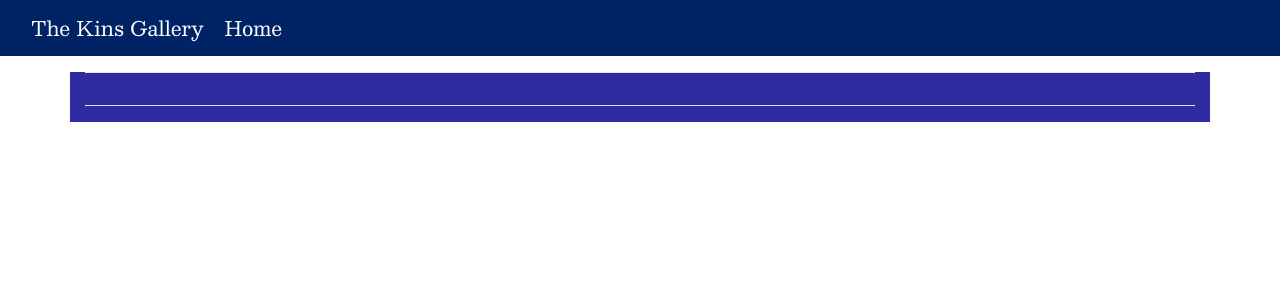
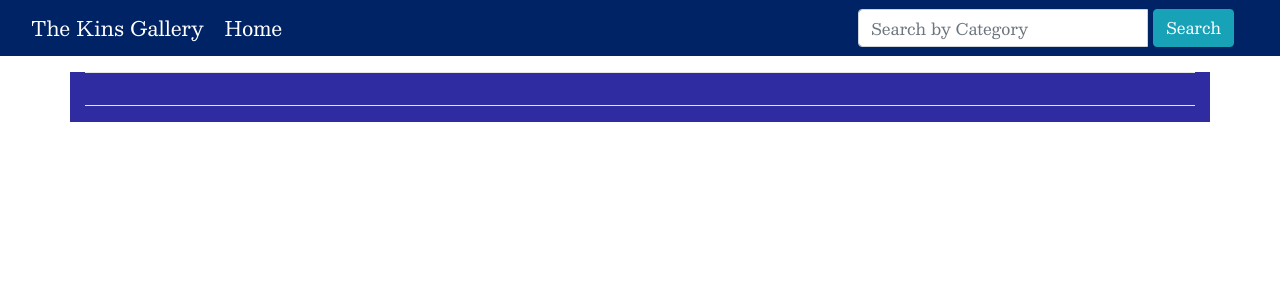
Before and after one commit to fkinyae/kins-gallery, a Django app: page / in a window 1280 px wide. Shown: the top 300 px of the page. Run offline with Django 3.2, Linux system fonts and the light colour scheme; data that the repository does not hold is empty; some libraries are stand-ins or nearby versions.

Commit message:
add search button

```diff
--- a/gallery/templates/navbar.html
+++ b/gallery/templates/navbar.html
@@ -17,8 +17,21 @@
     <div class="navbar-header">
       <a class="navbar-brand" id="home"  href="{% url 'home' %}">The Kins Gallery</a>
       <a class="navbar-brand" id="home"  href="{% url 'home' %}">Home</a>
+    </div>
 
+    <div class="col-sm-4 col-md-4 navbar-right">
+      <form class="navbar-form" role="search" action="{% url 'search' %}">
 
+        <div class="input-group">
+          <input type="text" class="form-control" placeholder="Search by Category" name="category">
+          <div class="input-group-btn">
+            <button type="submit" class="btn btn-info" style="margin-left: 5px;">Search</button>
+
+          </div>
+
+        </div>
+
+      </form>
     </div>
   </div>
 </nav>
```
